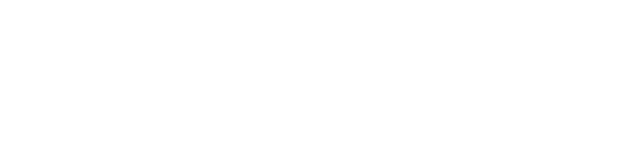
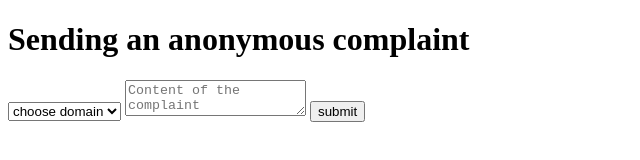
Before and after one commit to elazarmatan/complaints_app, a website: page public/complaint.html in a window 1280 px wide. Shown: the whole page, without its empty margins (0-640 px from the left). Drawn offline with Linux system fonts and the light colour scheme.

Commit message:
This commit adds basic HTML structure and forms for an anonymous complaint system.
It includes two HTML files:

-   `public/complaint.html`:  This file provides a form for users to submit anonymous complaints. The form includes a dropdown to select a complaint domain (food, equipment, commands, other) and a textarea for the complaint content. It sends the data to `/idf/complaint` endpoint.
-   `public/index.html`: This file serves as the main landing page. It includes a title, a description of the system, a link to the complaint form (`complaint.html`), and a simple form for admin login (sends password to `/idf/admin`).

```diff
--- a/public/complaint.html
+++ b/public/complaint.html
@@ -6,6 +6,19 @@
     <title>Document</title>
 </head>
 <body>
-
+    <header><h1>Sending an anonymous complaint</h1></header>
+    <main>
+        <form action="http://localhost:3064/idf/complaint" method="post">
+        <select name="domain" id="domain" required>
+          <option value="" disabled selected>choose domain</option>
+          <option value="food">food</option>
+          <option value="equipment">equipment</option>
+          <option value="Commands">commands</option>
+          <option value="other">other</option>
+        </select>
+        <textarea name="comlaint" id="comlaint" placeholder="Content of the complaint" required></textarea>
+        <button type="submit" id="submit">submit</button>
+        </form>
+    </main>
 </body>
 </html>
```
Also changed, not shown: public/index.html (+12 -2 lines).
